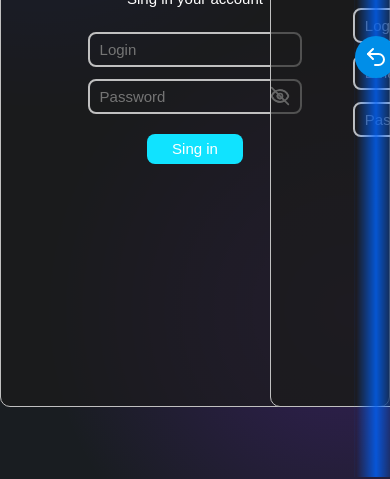
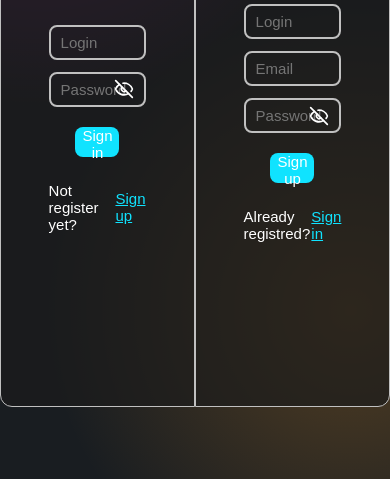
Before and after one commit to g8cx/pass_manager, a plain HTML site: page src/pages/auth.html in a window 390 px wide. Shown: the part 365-844 px from the top of the page. Drawn offline with Linux system fonts and the light colour scheme.

Commit message:
style/UI: rebuild auth page - without animations & hovers

```diff
--- a/src/pages/auth.html
+++ b/src/pages/auth.html
@@ -3,7 +3,7 @@
 <head>
   <meta charset="UTF-8">
   <meta name="viewport" content="width=device-width, initial-scale=1.0">
-  <script src="./auth.js" defer></script>
+  <script src="./view_toggle_password.js" defer></script>
   <link rel="stylesheet" href="../styles/css/styles.css">
   <link rel="stylesheet" href="./auth.css">
   <title>Authorization</title>
@@ -11,10 +11,23 @@
 <body>
   <main class="auth_container">
 
-    <div class="form_wrapper">
-
     <section class="login_form">
       <div class="login_container">
+        <div class="back_button_container">
+          <a href="/index.html">
+            <svg
+              xmlns="http://www.w3.org/2000/svg"
+              width="24" height="24" viewBox="0 0 24 24"
+              fill="none"
+              stroke="currentColor" stroke-width="2" stroke-linecap="round" stroke-linejoin="round"
+              class="back_button_icon"
+            >
+              <path d="M9 14 4 9l5-5"/>
+              <path d="M4 9h10.5a5.5 5.5 0 0 1 5.5 5.5a5.5 5.5 0 0 1-5.5 5.5H11"/>
+            </svg>
+          </a>
+        </div>
+        <div class="login_action">
           <div class="login_text">
             <span class="text_h1">Welcome back!</span>
             <span class="text_h2">Sing in your account</span>
@@ -23,7 +36,7 @@
             <div class="login_inputs">
               <input type="text" name="login" placeholder="Login" class="login_input">
               <div class="login_password_container">
-                <input type="password" name="password" placeholder="Password" class="login_input">
+                <input type="password" id="login_password_input" name="password" placeholder="Password" class="login_input">
                 <input type="checkbox" id="login_toggle_password">
                 <label for="login_toggle_password" class="login_pass_state">
                   <svg
@@ -49,8 +62,13 @@
                 </label>
               </div>
             </div>
-            <button class="login_btn">Sing in</button>
+            <button class="login_btn">Sign in</button>
           </form>
+          <div class="login_swap_form">
+            <span class="login_swap_form_text">Not register yet?</span>
+            <a class="login_swap_form_link">Sign up</a>
+          </div>
+        </div>
       </div>
     </section>
 
@@ -65,7 +83,7 @@
             <input type="text" name="login" placeholder="Login" class="register_input">
             <input type="email" name="mail" placeholder="Email" class="register_input">
             <div class="register_password_container">
-                <input type="password" name="password" placeholder="Password" class="register_input">
+              <input type="password" id="register_password_input" name="password" placeholder="Password" class="register_input">
               <input type="checkbox" id="register_toggle_password">
               <label for="register_toggle_password" class="register_pass_state">
                 <svg
@@ -91,30 +109,14 @@
               </label>
             </div>
           </div>
-            <button class="register_btn">Sing up</button>
+          <button class="register_btn">Sign up</button>
         </form>
+        <div class="register_swap_form">
+          <span class="register_swap_form_text">Already registred?</span>
+          <a class="register_swap_form_link">Sign in</a>
+        </div>
       </div>
     </section>
-
-    </div>
-
-    <div class="slider_panel">
-      <button
-        class="slider_arrow"
-        type="button"
-        aria-label="Swith registration"
-        aria-pressed="false">
-        <svg
-          xmlns="http://www.w3.org/2000/svg"
-          width="24" height="24" viewBox="0 0 24 24"
-          fill="none"
-          stroke="currentColor" stroke-width="2" stroke-linecap="round" stroke-linejoin="round"
-          class="undo_arrow">
-          <path d="M9 14 4 9l5-5"/>
-          <path d="M4 9h10.5a5.5 5.5 0 0 1 5.5 5.5a5.5 5.5 0 0 1-5.5 5.5H11"/>
-        </svg>
-      </button>
-    </div>
 
   </main>
 </body>
--- a/src/pages/auth.js
+++ /dev/null
@@ -1,244 +0,0 @@
-
-const authContainer = document.querySelector('.auth_container');
-const formWrapper = document.querySelector('.form_wrapper');
-const sliderPanel = document.querySelector('.slider_panel');
-const sliderArrow = document.querySelector('.slider_arrow');
-
-const loginForm = document.querySelector('.login_form');
-const registerForm = document.querySelector('.register_form');
-
-const loginCard = loginForm.querySelector('.login_container');
-const registerCard = registerForm.querySelector('.register_container');
-
-const THRESHOLD = 0.3;
-
-let currentState = 0;
-let currentProgress = 0;
-
-let startX = 0;
-let startProgress = 0;
-
-let panelTravel = 0;
-
-let isDragging = false;
-let hasMoved = false;
-let suppressClick = false;
-
-
-// Рассчитываем геометрию
-function measureGeometry() {
-  const containerWidth = authContainer.clientWidth;
-
-  // Ширина выглядывающей части соседней формы
-  const peekValue = parseFloat(
-    getComputedStyle(authContainer).getPropertyValue('--peek')
-  );
-
-  const peek = Number.isFinite(peekValue) ? peekValue : 120;
-
-  // Получаем реальные размеры карточек
-  const loginCardWidth = loginCard.getBoundingClientRect().width;
-  const registerCardWidth = registerCard.getBoundingClientRect().width;
-
-  // Свободное пространство по бокам карточек
-  const loginSideSpace = (containerWidth - loginCardWidth) / 2;
-  const registerSideSpace = (containerWidth - registerCardWidth) / 2;
-
-  // Рассчитываем путь перемещения панели со стрелкой
-  const panelWidth = sliderPanel.getBoundingClientRect().width;
-
-  const panelRightValue = parseFloat(
-    getComputedStyle(sliderPanel).right
-  );
-
-  const panelRight = Number.isFinite(panelRightValue)
-    ? panelRightValue
-    : 0;
-
-  panelTravel = Math.max(
-    0,
-    containerWidth - panelWidth - panelRight * 2
-  );
-
-  return {
-    containerWidth,
-    peek,
-    loginCardWidth,
-    registerCardWidth,
-    loginSideSpace,
-    registerSideSpace
-  };
-}
-
-
-// Управляем движением форм и панели
-function setProgress(progress) {
-  currentProgress = Math.max(0, Math.min(1, progress));
-
-  const geometry = measureGeometry();
-
-  const {
-    containerWidth,
-    peek,
-    loginCardWidth,
-    registerCardWidth,
-    loginSideSpace,
-    registerSideSpace
-  } = geometry;
-
-  // Двигаем всю обёртку
-  const formOffset = -containerWidth * currentProgress;
-
-  formWrapper.style.setProperty('--offset', `${formOffset}px`);
-
-  // Двигаем карточку входа
-  const loginOffset =
-    (containerWidth + peek - loginSideSpace - loginCardWidth) *
-    currentProgress;
-
-  loginCard.style.setProperty('--card-offset', `${loginOffset}px`);
-
-  // Двигаем карточку регистрации
-  const registerOffset =
-    -(registerSideSpace + peek) * (1 - currentProgress);
-
-  registerCard.style.setProperty('--card-offset', `${registerOffset}px`);
-
-  // Двигаем панель со стрелкой
-  const panelOffset = -panelTravel * currentProgress;
-
-  sliderPanel.style.setProperty('--panel-offset', `${panelOffset}px`);
-}
-
-
-// Переключение состояний
-function setState(state) {
-  currentState = state;
-
-  formWrapper.classList.remove('is-dragging');
-  sliderPanel.classList.remove('is-dragging');
-
-  setProgress(state);
-
-  loginForm.inert = state === 1;
-  registerForm.inert = state === 0;
-
-  loginForm.setAttribute('aria-hidden', String(state === 1));
-  registerForm.setAttribute('aria-hidden', String(state === 0));
-
-  // Отражаем SVG по горизонтали
-  sliderArrow.classList.toggle('is_reversed', state === 1);
-
-  sliderArrow.setAttribute(
-    'aria-label',
-    state === 1
-      ? 'Переключить на вход'
-      : 'Переключить на регистрацию'
-  );
-
-  sliderArrow.setAttribute('aria-pressed', String(state === 1));
-}
-
-
-// Начало перетаскивания
-sliderArrow.addEventListener('pointerdown', (event) => {
-  if (event.button !== 0 && event.pointerType === 'mouse') return;
-
-  event.preventDefault();
-
-  suppressClick = false;
-
-  measureGeometry();
-  setProgress(currentProgress);
-
-  startX = event.clientX;
-  startProgress = currentProgress;
-
-  isDragging = true;
-  hasMoved = false;
-
-  formWrapper.classList.add('is-dragging');
-  sliderPanel.classList.add('is-dragging');
-
-  sliderArrow.setPointerCapture(event.pointerId);
-});
-
-
-// Перемещение
-sliderArrow.addEventListener('pointermove', (event) => {
-  if (!isDragging) return;
-
-  const deltaX = event.clientX - startX;
-
-  if (Math.abs(deltaX) > 4) {
-    hasMoved = true;
-  }
-
-  const progress = startProgress - deltaX / panelTravel;
-
-  setProgress(progress);
-});
-
-
-// Завершение перетаскивания
-function finishDrag() {
-  if (!isDragging) return;
-
-  isDragging = false;
-
-  if (!hasMoved) return;
-
-  suppressClick = true;
-
-  let nextState = currentState;
-
-  if (currentState === 0) {
-    if (currentProgress >= THRESHOLD) {
-      nextState = 1;
-    }
-  } else {
-    if (currentProgress <= 1 - THRESHOLD) {
-      nextState = 0;
-    }
-  }
-
-  setState(nextState);
-}
-
-sliderArrow.addEventListener('pointerup', finishDrag);
-
-
-// Отмена перетаскивания
-sliderArrow.addEventListener('pointercancel', () => {
-  if (!isDragging) return;
-
-  isDragging = false;
-  suppressClick = true;
-
-  setState(currentState);
-});
-
-
-// Обычный клик по кнопке
-sliderArrow.addEventListener('click', (event) => {
-  if (suppressClick && event.detail > 0) {
-    suppressClick = false;
-    return;
-  }
-
-  setState(currentState === 0 ? 1 : 0);
-});
-
-
-// Пересчёт размеров при изменении окна
-window.addEventListener('resize', () => {
-  if (isDragging) return;
-
-  measureGeometry();
-  setProgress(currentState);
-});
-
-
-// Первоначальная настройка
-measureGeometry();
-setState(0);
--- a/src/pages/auth.sass
+++ b/src/pages/auth.sass
@@ -8,28 +8,18 @@ body
 
 .auth_container
   position: relative
+  display: flex
+  flex-direction: row
+  justify-content: center
+  align-items: center
   overflow: hidden
+  width: 100%
   height: 100vh
-  --peek: 120px
   background: v.$background-gradient-dark
-
-  .form_wrapper
-    position: relative
-    z-index: 1
-    display: grid
-    grid-template-columns: repeat(2, calc(50% + var(--peek) / 2))
-    width: calc(200% - var(--peek))
-    height: 100%
-    transform: translate3d(var(--offset, 0px), 0, 0)
-    transition: transform 0.7s cubic-bezier(.22, 1, .36, 1)
-
-    &.is_dragging
-      transition: none
-      user-select: none
 
   .login_form
     display: flex
-    justify-content: center
+    justify-content: end
     align-items: center
     width: 100%
     min-width: 0
@@ -38,103 +28,135 @@ body
     .login_container
       display: flex
       flex-direction: column
-      justify-content: center
+      justify-content: space-between
       align-items: center
       padding: 15px
       width: 500px
       height: 700px
-      gap: 25px
       background-color: v.$backgound-workplace-dark-transparent
+      backdrop-filter: blur(10xp)
       border: 1px solid v.$button-hover-dark
-      border-radius: 10px
-      transform: translate3d(var(--card-offset, 0px), 0, 0)
-      transition: transform 0.7s cubic-bezier(.22, 1, .36, 1)
+      border-bottom-left-radius: 12px
+      border-top-left-radius: 12px
 
-      &.is_dragging
-        transition: none
+      .back_button_container
+        display: flex
+        justify-content: start
+        align-items: center
+        width: 100%
 
-      .login_text
+        a
+          background: transparent
+          border: none
+          color: v.$text-color-dark
+          cursor: pointer
+
+      .login_action
         display: flex
         flex-direction: column
         justify-content: center
         align-items: center
         width: 100%
-        gap: 5px
+        height: 100%
+        gap: 25px
 
-        .text_h1
-          font-size: 30px
-
-        .text_h2
-          font-size: 15px
-
-      form
-        display: flex
-        flex-direction: column
-        justify-content: center
-        align-items: center
-        width: 60%
-        gap: 20px
-
-        .login_inputs
+        .login_text
           display: flex
           flex-direction: column
           justify-content: center
           align-items: center
           width: 100%
-          gap: 12px
+          gap: 5px
 
-          .login_input
-            width: 100%
-            height: 35px
-            padding: 5px 10px
-            border: 2px solid v.$button-hover-dark
-            border-radius: 8px
-            color: v.$text-color-dark
-            background: transparent
-            font-size: $input_text
-            transition: border-color 0.3s ease
+          .text_h1
+            font-size: 30px
 
-            &:focus
-              border-color: v.$accent-color-hover-dark
-              outline: none
+          .text_h2
+            font-size: 15px
 
-          .login_password_container
-            position: relative
+        form
+          display: flex
+          flex-direction: column
+          justify-content: center
+          align-items: center
+          width: 60%
+          gap: 20px
+
+          .login_inputs
             display: flex
+            flex-direction: column
             justify-content: center
             align-items: center
             width: 100%
+            gap: 12px
 
-            #login_toggle_password
-              display: none
+            .login_input
+              width: 100%
+              height: 35px
+              padding: 5px 10px
+              border: 2px solid v.$button-hover-dark
+              border-radius: 8px
+              color: v.$text-color-dark
+              background: transparent
+              font-size: $input_text
 
-            .login_pass_state
-              position: absolute
-              right: 12px
-              width: $icon_size
-              height: $icon_size
-              cursor: pointer
-              color: v.$text-color-dark
+              &:focus
+                border-color: v.$accent-color-hover-dark
+                outline: none
 
-              svg
+            .login_password_container
+              position: relative
+              display: flex
+              justify-content: center
+              align-items: center
+              width: 100%
+
+              #login_toggle_password
+                display: none
+
+              .login_pass_state
                 position: absolute
+                right: 12px
                 width: $icon_size
                 height: $icon_size
+                cursor: pointer
+                color: v.$text-color-dark
 
-        .login_btn
-          width: 45%
-          height: 30px
-          background-color: v.$accent-color-dark
-          border: none
-          border-radius: 8px
-          color: v.$text-color-dark
-          font-size: $input_text
+                svg
+                  position: absolute
+                  width: $icon_size
+                  height: $icon_size
+
+          .login_btn
+            width: 45%
+            height: 30px
+            background-color: v.$accent-color-dark
+            border: none
+            border-radius: 8px
+            color: v.$text-color-dark
+            font-size: $input_text
+
+        .login_swap_form
+          display: flex
+          flex-direction: row
+          justify-content: space-between
+          align-items: center
+          width: 60%
+
+          .login_swap_form_text
+            font-size: 15px
+
+          .login_swap_form_link
+            color: v.$accent-color-dark
+            font-size: 15px
+            text-decoration: underline
+            cursor: pointer
+
 
   .register_form
     display: flex
-    justify-content: center
+    justify-content: start
     align-items: center
-    grid-column: 2
     width: 100%
     min-width: 0
     height: 100%
@@ -149,14 +171,10 @@ body
       height: 700px
       gap: 25px
       background-color: v.$backgound-workplace-dark-transparent
+      backdrop-filter: blur(10xp)
       border: 1px solid v.$button-hover-dark
-      border-radius: 10px
-      transform: translate3d(var(--card-offset, 0px), 0, 0)
-      transition: transform 0.7s cubic-bezier(.22, 1, .36, 1)
-
-      &.is_dragging
-        transition: none
-
+      border-bottom-right-radius: 12px
+      border-top-right-radius: 12px
 
       .register_text
         display: flex
@@ -197,7 +215,6 @@ body
             color: v.$text-color-dark
             background: transparent
             font-size: $input_text
-            transition: border-color 0.3s ease
 
             &:focus
               border-color: v.$accent-color-hover-dark
@@ -235,91 +252,33 @@ body
           color: v.$text-color-dark
           font-size: $input_text
 
-  .slider_panel
-    position: absolute
-    z-index: 10
-    top: 0
-    right: -10px
-    display: flex
-    justify-content: center
-    align-items: center
-    width: 100px
-    height: 100%
-    background: transparent
-    border: 2px solid transparent
-    transform: translate3d(var(--panel-offset, 0px), 0, 0)
-    transition: transform 0.7s cubic-bezier(.22, 1, .36, 1), border-color 0.3s ease
-    &:hover
-      border-color: v.$button-hover-dark
+      .register_swap_form
+        display: flex
+        flex-direction: row
+        justify-content: space-between
+        align-items: center
+        width: 60%
 
-    &::before
-      content: ''
-      position: absolute
-      inset: 0 -100px
-      background: linear-gradient(to left, transparent 0%, rgba(0, 100, 255, 0.8) 50%, transparent 100%)
-      pointer-events: none
+        .register_swap_form_text
+          font-size: 15px
 
-      &::after
-      content: ''
-      position: absolute
-      inset: 0
-      border: 2px solid transparent
-      pointer-events: none
-      transition: border-color 0.3s ease
+        .register_swap_form_link
+          color: v.$accent-color-dark
+          font-size: 15px
+          text-decoration: underline
+          cursor: pointer
 
-      &:hover::after
-        border-color: v.$button-hover-dark
+// Password checked state
+.eye_open
+  display: none
 
-    &.is_dragging
-      transition: none
+.eye_close
+  display: inline-block
+  cursor: pointer
 
-    .slider_arrow
-      position: absolute
-      z-index: 3
-      top: 50%
-      left: 50%
-      display: flex
-      justify-content: center
-      align-items: center
-      border: none
-      border-radius: 50%
-      background-color: #008EE8
-      color: v.$text-color-dark
-      width: 54px
-      height: 54px
-      transform: translate(-50%, -50%) rotate(var(--arrow-rotation, 0deg))
-      transition:
-        background-color: 0.25s ease
-        transform: 0.3s ease
-      cursor: grab
-      touch-action: pan-y
-      user-select: none
+input[type="checkbox"]:checked + label .eye_open
+  display: inline-block
+  cursor: pointer
 
-      &:hover
-        background: #00B8F0
-
-      &:active
-        cursor: grabbing
-
-      svg
-        width: 24px
-        height: 24px
-        pointer-events: none
-        transition: transform 0.3s ease
-
-      &.is_reversed
-        svg
-          transform: scaleX(-1)
-
-@media ( max-width: 600px)
-  .auth_container
-    .login_form
-    .register_form
-      padding-inline: 12px
-
-    .slider_panel
-      width: 48px
-
-      .slider_arrow
-        width: 42px
-        height: 42px
+input[type="checkbox"]:checked + label .eye_close
+  display: none
--- a/src/styles/sass/_variables.sass
+++ b/src/styles/sass/_variables.sass
@@ -3,7 +3,7 @@
 $background-dark: #191D21
 $backgound-workplace-dark: #272727
 $backgound-workplace-dark-transparent: #1b1b1bac
-$background-gradient-dark: radial-gradient(circle at 10% 20%, rgba(40, 47, 255, 0.35), transparent 40%), radial-gradient(circle at 90% 80%, rgba(130, 40, 255, 0.25), transparent 40%), #191D21
+$background-gradient-dark: radial-gradient(circle at 10% 20%, rgba(248, 40, 255, 0.35), transparent 40%), radial-gradient(circle at 90% 80%, rgba(255, 162, 40, 0.25), transparent 40%), #191D21
 $button-active-dark: #7C7C7C7A
 // TEXT COLORS
 $text-color-dark: #FFFFFF
--- a/src/styles/sass/main.sass
+++ b/src/styles/sass/main.sass
@@ -13,7 +13,8 @@ body
   height: 100dvh
   gap: 45px
   overflow: hidden
-  background-color: v.$background-dark
+  background: v.$background-dark
+  // background: v.$background-gradient-dark
   a
     cursor: pointer
     text-decoration: none
--- a/src/styles/sass/work_place.sass
+++ b/src/styles/sass/work_place.sass
@@ -21,7 +21,7 @@
     flex: 1
     min-width: 0
     min-height: 0
-    background-color: v.$workplace-backgound-dark
+    background-color: v.$backgound-workplace-dark
     border: 2px solid v.$accent-color-dark
     border-radius: 20px
 
@@ -43,7 +43,7 @@
         font-size: 14px
         line-height: 8px
 
-    .start_buttons
+    .main_button_container
       display: flex
       flex-direction: row
       justify-content: center
@@ -51,7 +51,7 @@
       padding-top: 40px
       gap: 30px
 
-      button
+      .add_button
         width: 200px
         height: 36px
         background-color: v.$accent-color-dark
```
Also changed, not shown: index.html (+5 -6 lines), src/components/sidebar/collection_item.html (+2 -2 lines), src/pages/view_toggle_password.js (added, +19 -0 lines), src/styles/sass/sidebar.sass (+5 -5 lines), src/pages/auth.css, src/styles/css/main.css, src/styles/css/sidebar.css, src/styles/css/work_place.css. Lines whose indentation alone changed are shown as unchanged.
